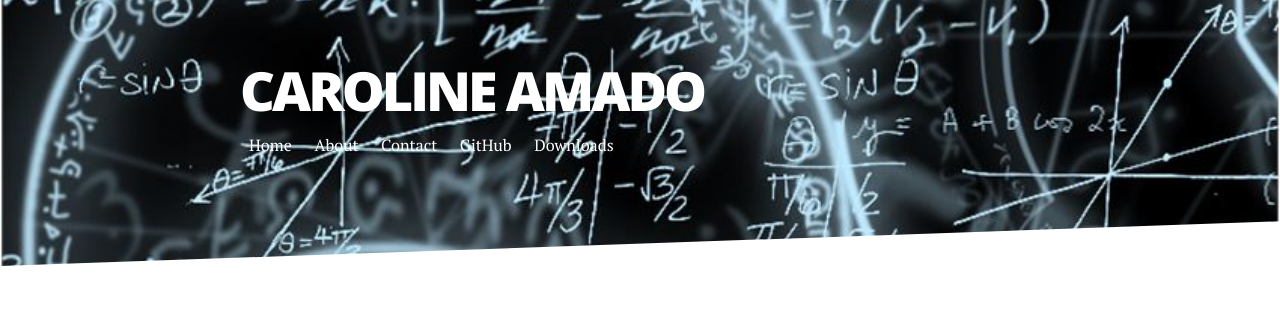
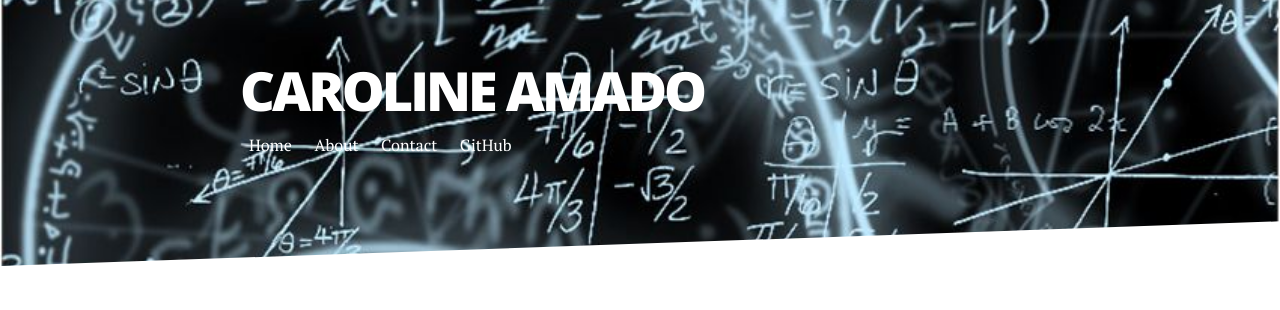
Before and after one commit to carolineamado/carolineamado.github.io, a Jekyll site: the page built from index.html, in a window 1280 px wide and 900 px high. Shown: the top 310 px of the window. Built offline with Jekyll 4.4.1, drawn with Linux system fonts in a browser that asks for light colours; nearby versions of some CDN libraries; Markdown is read by kramdown in place of the engine named in the settings; the list of posts is cut into pages by our own code; some of the changed text lies outside the part shown.

Commit message:
svg and other changes

```diff
--- a/_includes/footer.html
+++ b/_includes/footer.html
@@ -1,6 +1,6 @@
 <div class="footer">
    <div class="container">
-      <p class="copy">&copy; {{ site.time | date: '%Y' }} <a href="http://brianmaierjr.com">Brian Maier Jr.</a> Powered by <a href="http://jekyllrb.com">Jekyll</a></p>
+      <p class="copy">&copy; {{ site.time | date: '%Y' }} <a href="http://carolineamado.github.io/">Caroline Amado.</a> Powered by <a href="http://jekyllrb.com">Jekyll</a></p>
 
       <div class="footer-links">
          <ul class="noList">
@@ -25,6 +25,13 @@
                   </svg>
             </a></li>
             {% endif %}
+			{% if site.social.linkedin %}
+            <li><a href="mailto:{{ site.email }}">
+                  <svg id="mail" class="custom-icon" version="1.1" xmlns="http://www.w3.org/2000/svg" xmlns:xlink="http://www.w3.org/1999/xlink" viewBox="0 0 100 100" style="height: 30px; width: 30px;"><circle class="outer-shape" cx="50" cy="50" r="48" style="opacity: 1;"></circle>
+                  <path class="inner-shape" style="opacity: 1;" transform="translate(25,25) scale(0.5)" d="M50,1C22.938,1,1,22.938,1,50s21.938,49,49,49s49-21.938,49-49S77.062,1,50,1z M25.5,25.5h49 c0.874,0,1.723,0.188,2.502,0.542L50,57.544L22.998,26.041C23.777,25.687,24.626,25.499,25.5,25.5L25.5,25.5z M19.375,68.375v-36.75 c0-0.128,0.005-0.256,0.014-0.383l17.96,20.953L19.587,69.958C19.448,69.447,19.376,68.916,19.375,68.375L19.375,68.375z M74.5,74.5 h-49c-0.541,0-1.072-0.073-1.583-0.212l17.429-17.429L50,66.956l8.653-10.096l17.429,17.429C75.572,74.427,75.041,74.5,74.5,74.5 L74.5,74.5z M80.625,68.375c0,0.541-0.073,1.072-0.211,1.583L62.652,52.195l17.96-20.953c0.008,0.127,0.014,0.255,0.014,0.383 L80.625,68.375L80.625,68.375z"></path>
+                  </svg>
+            </a></li>
+            {% endif %}
             {% if site.email %}
             <li><a href="mailto:{{ site.email }}">
                   <svg id="mail" class="custom-icon" version="1.1" xmlns="http://www.w3.org/2000/svg" xmlns:xlink="http://www.w3.org/1999/xlink" viewBox="0 0 100 100" style="height: 30px; width: 30px;"><circle class="outer-shape" cx="50" cy="50" r="48" style="opacity: 1;"></circle>
--- a/_includes/header.html
+++ b/_includes/header.html
@@ -9,7 +9,7 @@
                  </li>
                  {% endfor %}
                  <li> <a href="https://github.com/carolineamado" target="_blank">GitHub</a></li>
-                 <li><a href="www.google.com">Downloads</a></li>
+
              </ul>
          </nav>
      </div>
```
